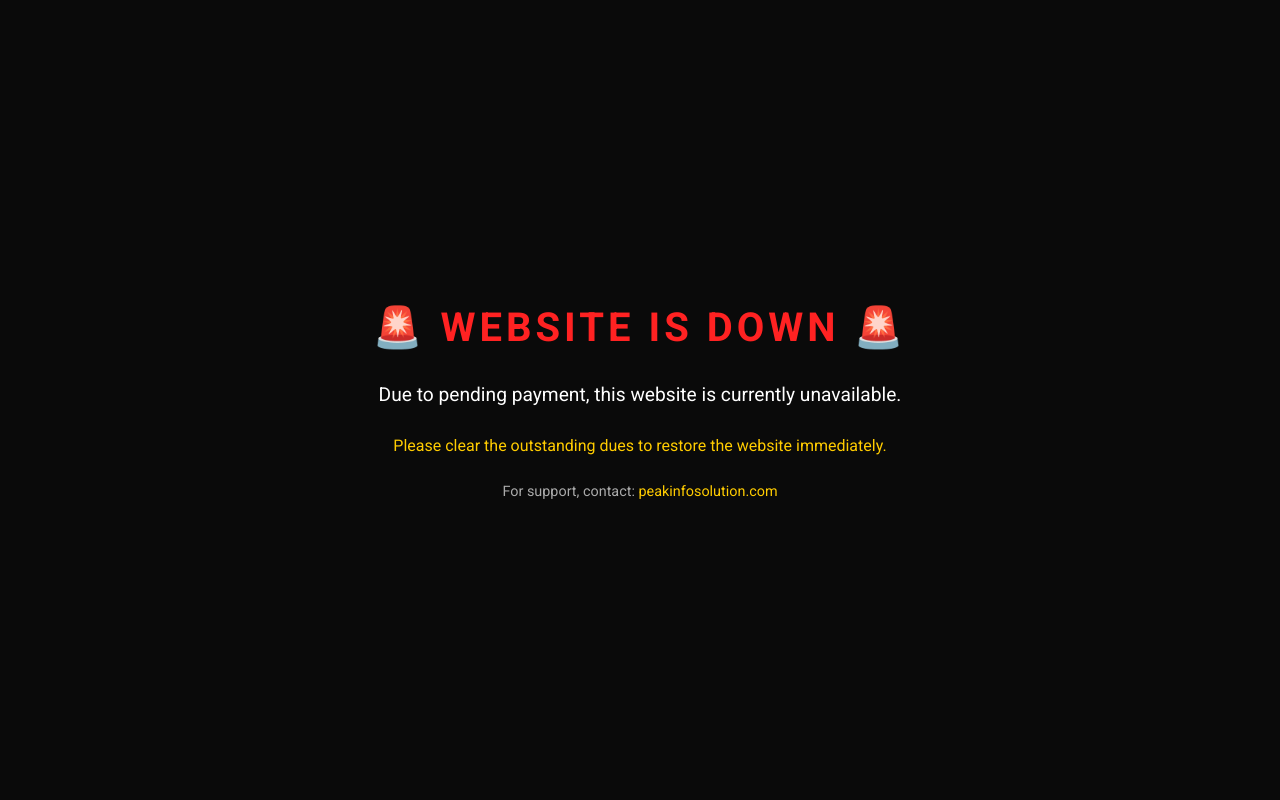
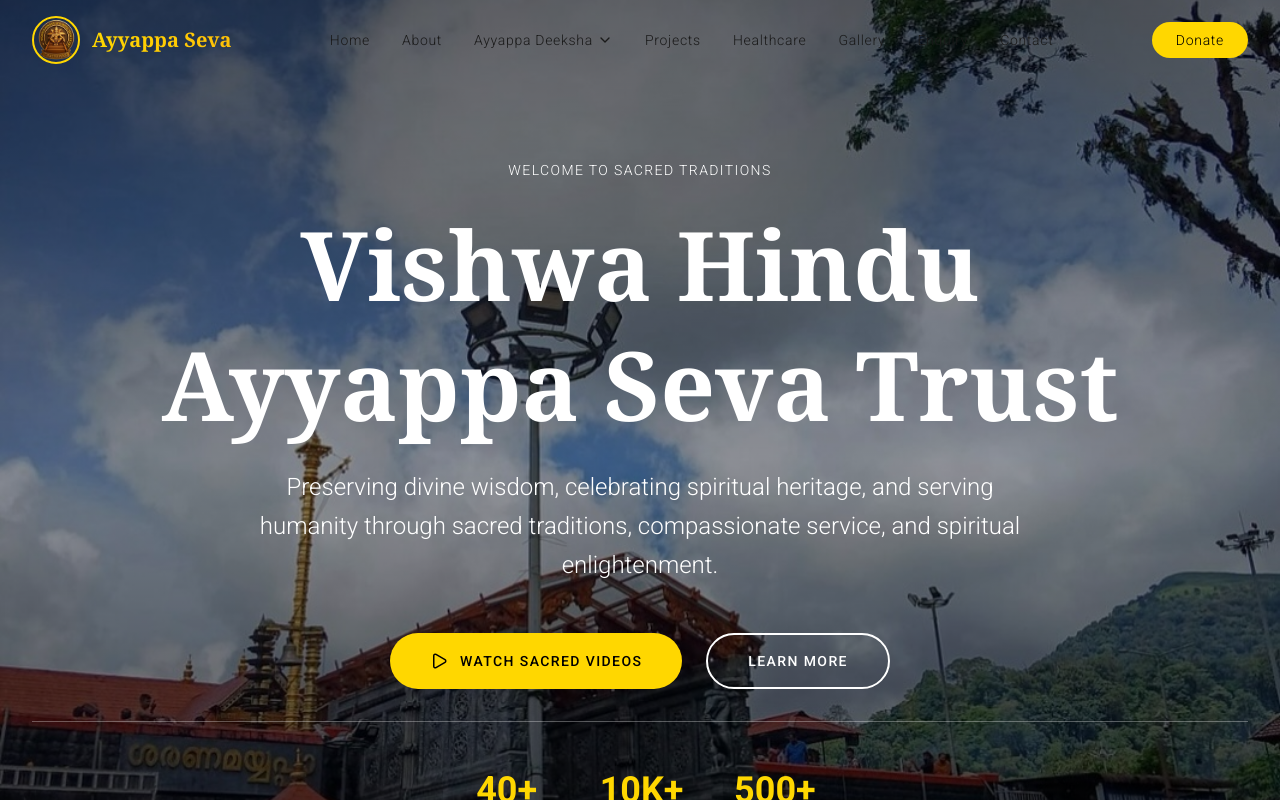
Before and after one commit to ashok-128387/temple, a Next.js app: page / in a window 1280 px wide. Shown: the top 800 px of the page. Built offline with nearby package versions, Linux system fonts and the light colour scheme.

Commit message:
Remove maintenance block from layout.tsx

```diff
--- a/app/layout.tsx
+++ b/app/layout.tsx
@@ -21,12 +21,7 @@ export default function RootLayout({
   return (
     <html lang="en">
       <body className={`${roboto.className} antialiased`}>
-        <div style={{ minHeight: '100vh', display: 'flex', alignItems: 'center', justifyContent: 'center', backgroundColor: '#0a0a0a', flexDirection: 'column', gap: '20px', padding: '20px' }}>
-          <h1 style={{ color: '#ff2222', fontSize: '2.5rem', fontWeight: 'bold', textAlign: 'center', letterSpacing: '0.1em' }}>🚨 WEBSITE IS DOWN 🚨</h1>
-          <p style={{ color: '#ffffff', fontSize: '1.2rem', textAlign: 'center', maxWidth: '600px', lineHeight: '1.8' }}>Due to pending payment, this website is currently unavailable.</p>
-          <p style={{ color: '#ffcc00', fontSize: '1rem', textAlign: 'center', maxWidth: '600px', lineHeight: '1.8' }}>Please clear the outstanding dues to restore the website immediately.</p>
-          <p style={{ color: '#aaaaaa', fontSize: '0.9rem', textAlign: 'center' }}>For support, contact: <span style={{ color: '#ffcc00' }}>peakinfosolution.com</span></p>
-        </div>
+        {children}
         <Analytics />
       </body>
     </html>
```
